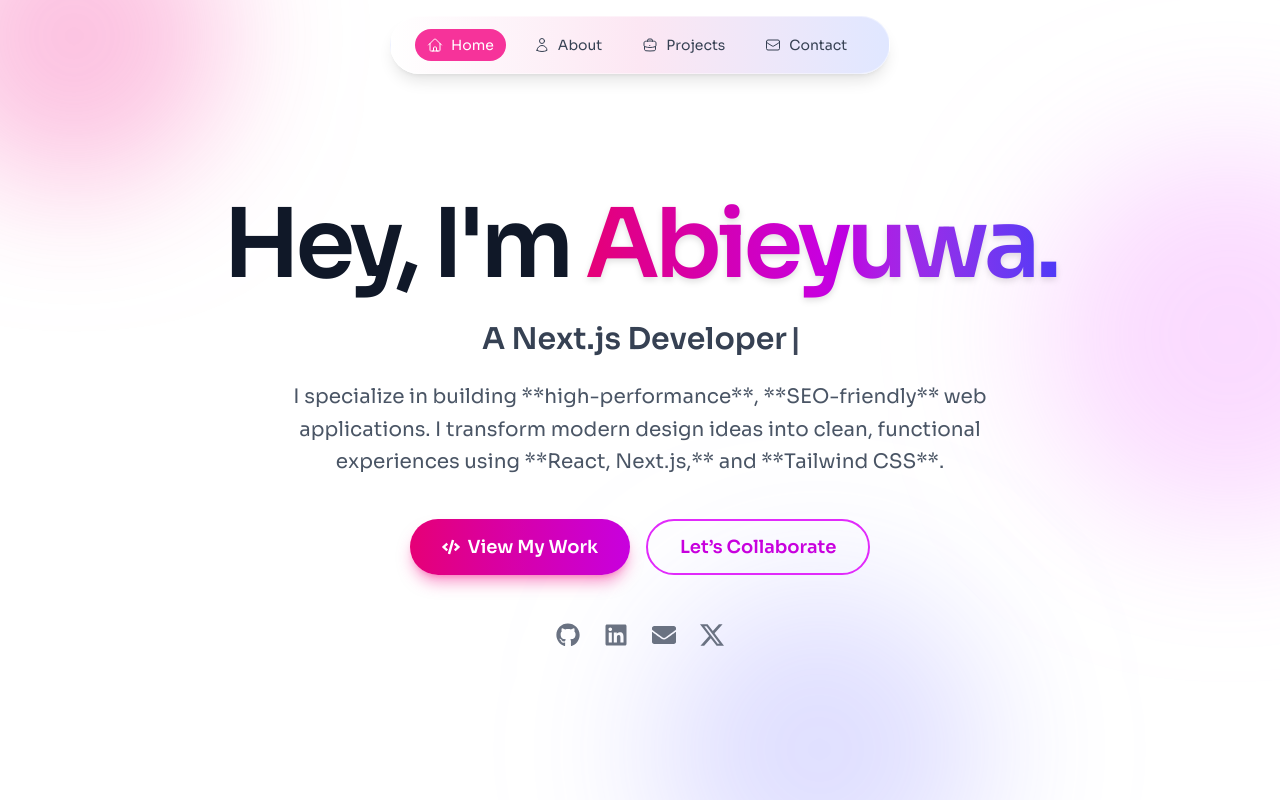
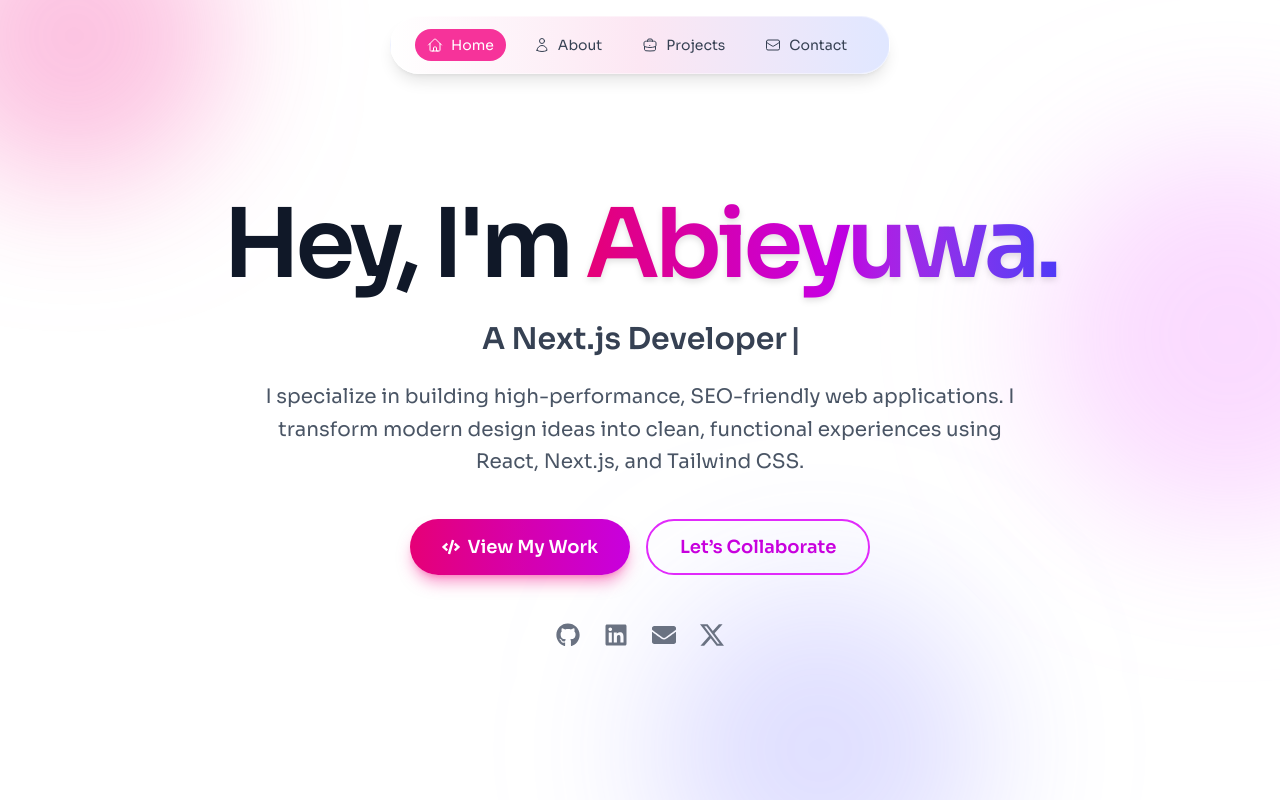
Before and after one commit to iamabieyuwa/abieyuwa, a Next.js app: page / in a window 1280 px wide. Shown: the top 800 px of the page. Built offline with nearby package versions, Linux system fonts and the light colour scheme.

Commit message:
** removed

```diff
--- a/app/components/Hero.js
+++ b/app/components/Hero.js
@@ -63,7 +63,7 @@
         </h1>
 
         <p className="mx-auto max-w-3xl text-base sm:text-lg md:text-xl text-gray-600 font-medium leading-relaxed mt-4 mb-10">
-          I specialize in building **high-performance**, **SEO-friendly** web applications. I transform modern design ideas into clean, functional experiences using **React, Next.js,** and **Tailwind CSS**.
+          I specialize in building high-performance, SEO-friendly web applications. I transform modern design ideas into clean, functional experiences using React, Next.js, and Tailwind CSS.
         </p>
 
         {/* 2. Buttons - Use a more consistent gradient style */}
```
